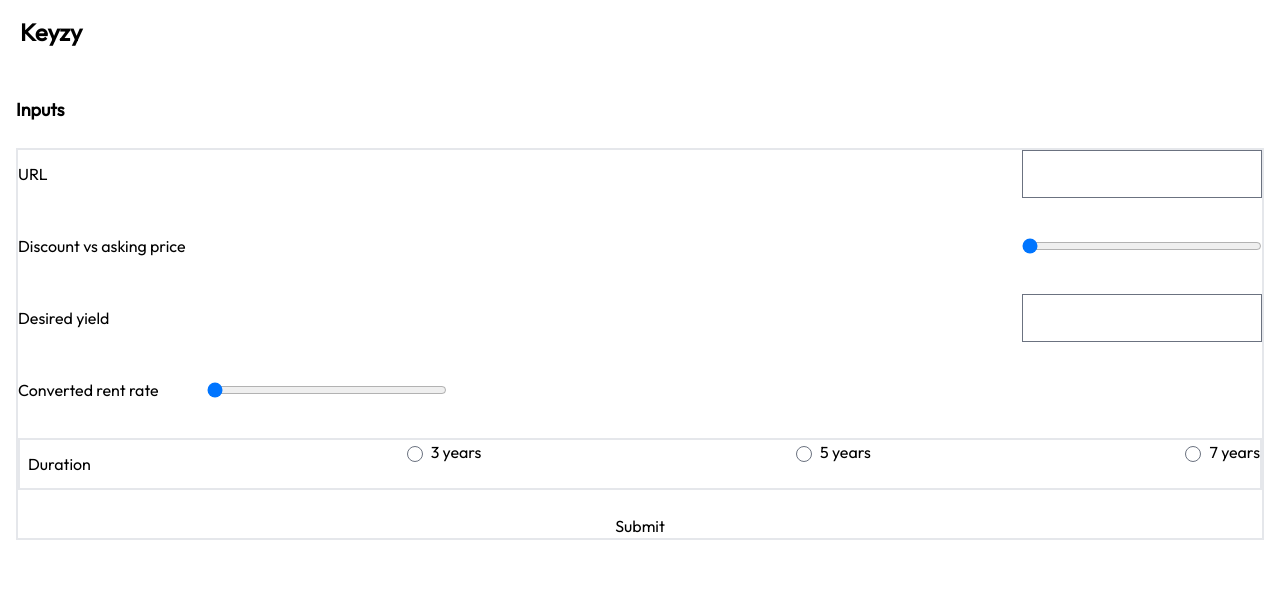
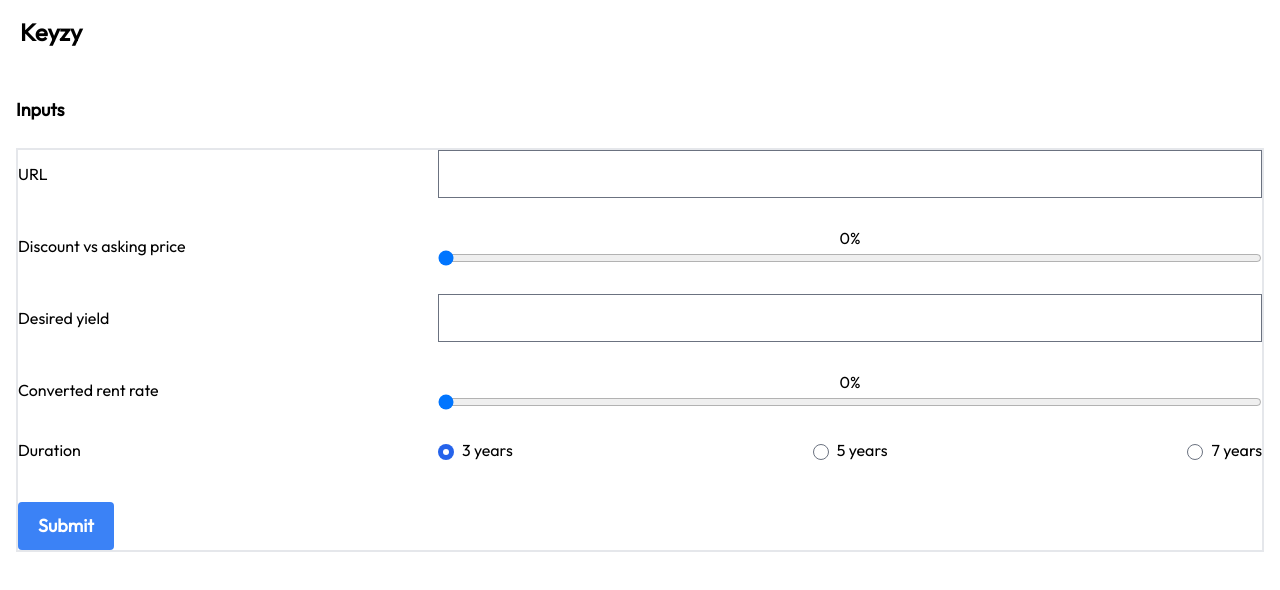
Before and after one commit to blakerodonnell/Mortgage_Calculator2, a Next.js app: page / in a window 1280 px wide. Shown: the top 590 px of the page. Built offline with nearby package versions, Linux system fonts and the light colour scheme.

Commit message:
feat: styling tweeks to form

```diff
--- a/pages/index.js
+++ b/pages/index.js
@@ -34,7 +34,7 @@
     const duration = Number(
       Array.from(e.target)
         .slice(4, -1)
-        .find((x) => x.checked).value
+        .find(x => x.checked).value
     );
 
     setInputs({ ...inputs, url, discount, desiredYield, rentRate, duration });
@@ -50,87 +50,94 @@
       </Head>
       <main className="p-4 font-outfit">
         <header className="text-2xl font-bold px-1 mb-12 font-outfit">
-          {/* <img
-            src="https://keyzy-homes.notion.site/image/https%3A%2F%2Fs3-us-west-2.amazonaws.com%2Fsecure.notion-static.com%2Fe348b114-2bf2-4978-89a8-02d148b89315%2FKeyzy_-_Logo.png?id=495f75c5-1bff-4e7f-8d46-28f7cbf7fa6a&table=block&spaceId=ad2197fa-7ea7-473f-bd0a-35731ba863f4&width=830"
-            alt="Keyzy logo"
-            width="50"
-            height="50"
-          ></img> */}
           <h1>Keyzy</h1>
         </header>
         <div>
           <section>
-            <h2 className="text-lg font-bold mb-6">Inputs </h2>
+            <h2 className="text-lg font-bold mb-6">Inputs</h2>
             <form
               className="border-2 border-solid flex flex-col gap-6"
               onSubmit={handleSubmit}
             >
-              <div className="flex gap-12 justify-between items-center">
-                <label htmlFor="url">URL</label>
+              <div className="flex gap-2 justify-between items-center">
+                <label className="w-1/3" htmlFor="url">
+                  URL
+                </label>
                 <input
                   type="text"
                   name="url"
                   id="url"
-                  className="form-input w-60 h-12"
+                  className="form-input w-2/3 h-12"
                 />
               </div>
-              <div className="flex gap-12 justify-between items-center">
-                <label htmlFor="discountvasking">
+              <div className="flex gap-2 justify-between items-center">
+                <label className="w-1/3" htmlFor="discountvasking">
                   Discount vs asking price
                 </label>
+                <div className="w-2/3 h-12 flex flex-col justify-center">
+                  <span className="block text-center">{inputs.discount}%</span>
                   <input
                     type="range"
                     name="discountvasking"
                     id="discountvasking"
-                  className="w-60 h-12"
                     min="0"
                     max="30"
                     value={inputs.discount}
                     onChange={updateDiscount}
                   />
                 </div>
-              <div className="flex gap-12 justify-between items-center">
-                <label htmlFor="desired-yield">Desired yield</label>
+              </div>
+              <div className="flex gap-2 justify-between items-center">
+                <label className="w-1/3" htmlFor="desired-yield">
+                  Desired yield
+                </label>
                 <input
                   type="text"
                   name="desired-yeild"
                   id="desired-yield"
-                  className="form-input w-60 h-12"
+                  className="form-input w-2/3 h-12"
                 />
               </div>
 
-              <div className="flex gap-12 items-center">
-                <label htmlFor="converted-rent">Converted rent rate</label>
+              <div className="flex gap-2 items-center">
+                <label className="w-1/3" htmlFor="converted-rent">
+                  Converted rent rate
+                </label>
+                <div className="w-2/3 h-12 flex flex-col justify-center">
+                  <span className="block text-center">{inputs.rentRate}%</span>
+
                   <input
                     type="range"
                     name="converted-rent"
                     id="converted-rent"
-                  className="inline-block w-60 h-12"
                     min="0"
                     max="30"
                     value={inputs.rentRate}
                     onChange={updateRentRate}
                   />
                 </div>
+              </div>
               <div
-                className="flex gap-4 flex-wrap border-2 justify-between items-center"
+                className="flex gap-2 justify-between items-center mb-4"
                 onChange={updateDuration}
               >
-                <label className="w-16 ml-2 block" htmlFor="duration">
+                <label className="w-1/3 block" htmlFor="duration">
                   Duration
                 </label>
-                <div className="inline-block mb-6">
+                <div className="w-2/3 flex justify-between items-center">
+                  <div className="">
                     <input
                       type="radio"
                       name="duration"
                       id="duration-3"
                       value="3"
+                      defaultChecked={true}
                     />
                     <label className="w-16 ml-2" htmlFor="duration-3">
                       3 years
                     </label>
                   </div>
-                <div className="inline-block mb-6">
+                  <div className="">
                     <input
                       type="radio"
                       name="duration"
@@ -141,7 +148,7 @@
                       5 years
                     </label>
                   </div>
-                <div className="inline-block mb-6">
+                  <div className="">
                     <input
                       type="radio"
                       name="duration"
@@ -153,7 +160,10 @@
                     </label>
                   </div>
                 </div>
-              <button>Submit</button>
+              </div>
+              <button className="h-12 bg-blue-500 text-white font-bold text-lg w-24 rounded hover:opacity-70">
+                Submit
+              </button>
             </form>
           </section>
         </div>
```
Lines whose indentation alone changed are shown as unchanged.
